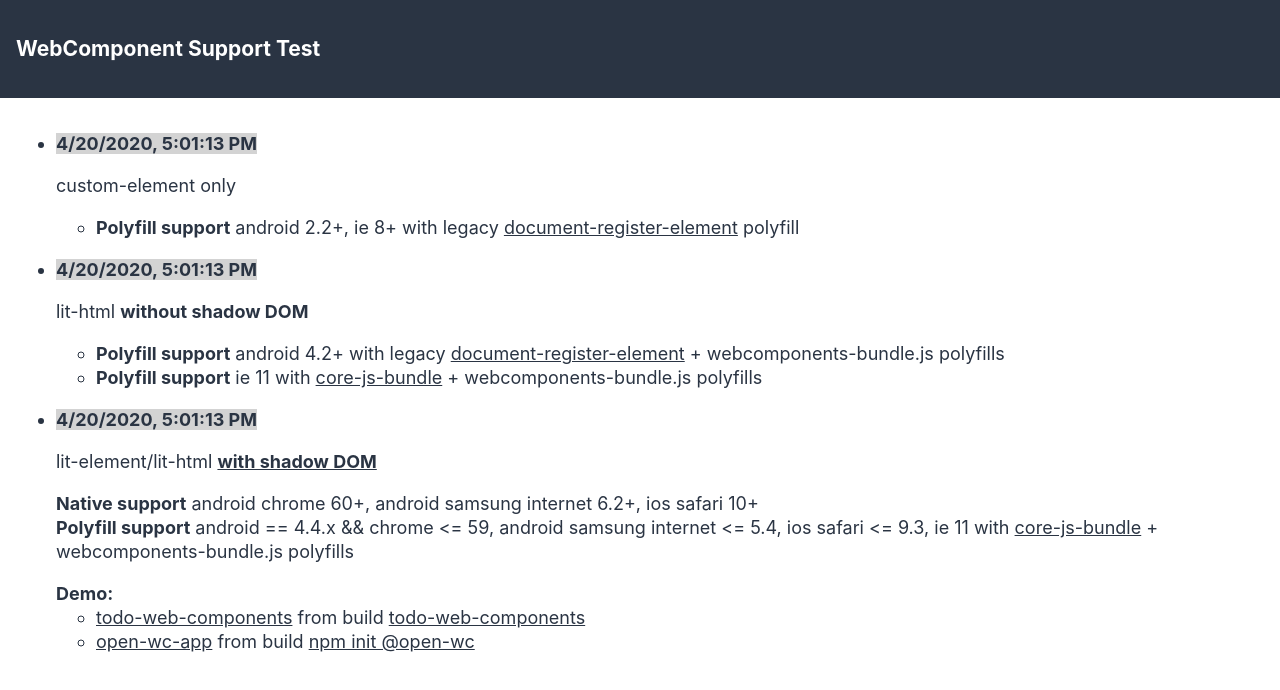
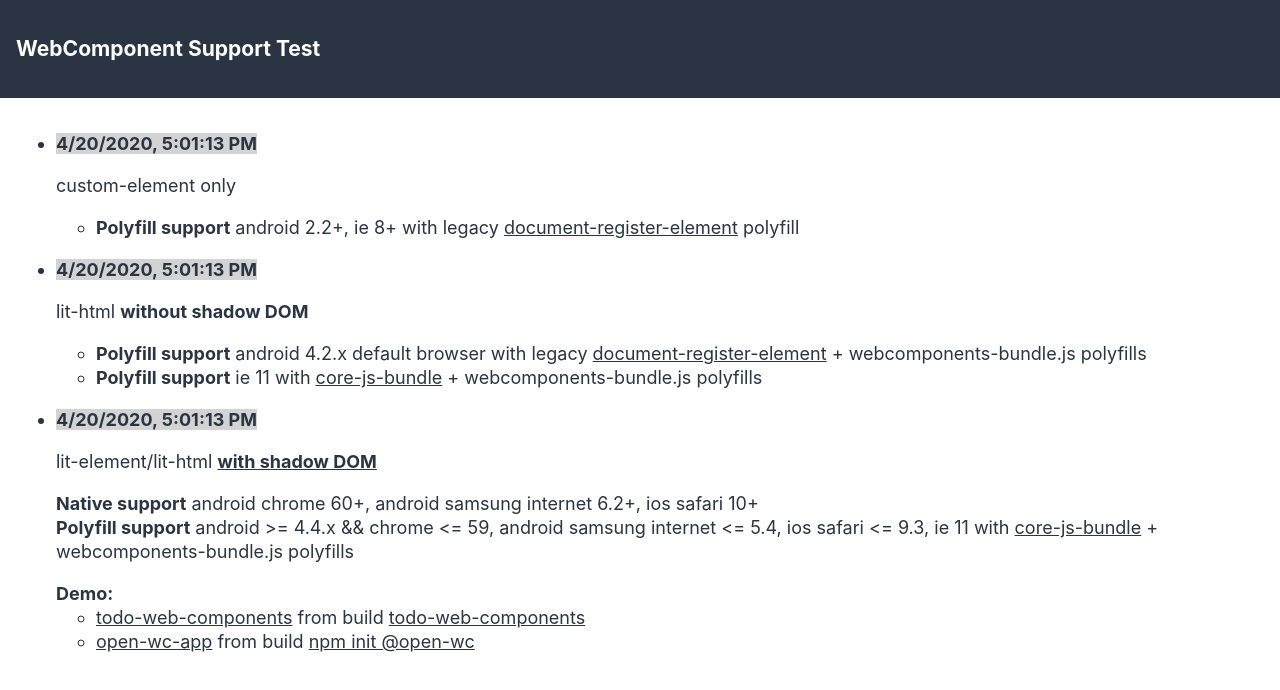
Before and after one commit to qpitlove/lit-element-webpack-start-kit, a website built with webpack: page public/index.html in a window 1280 px wide. Built offline with nearby package versions, Linux system fonts and the light colour scheme.

Commit message:
docs: update index.html

```diff
--- a/public/index.html
+++ b/public/index.html
@@ -36,7 +36,7 @@
           <p><strong style="background-color:lightgray"><current-time-lit-html>current-time-lit-html loading...</current-time-lit-html></strong></p>
           <p>lit-html <strong>without shadow DOM</strong>
           <ul>
-            <li><strong>Polyfill support</strong> android 4.2+ with legacy <a href="https://github.com/WebReflection/document-register-element#tested-on" target="_blank">document-register-element</a> + webcomponents-bundle.js polyfills</li>
+            <li><strong>Polyfill support</strong> android 4.2.x default browser with legacy <a href="https://github.com/WebReflection/document-register-element#tested-on" target="_blank">document-register-element</a> + webcomponents-bundle.js polyfills</li>
             <li><strong>Polyfill support</strong> ie 11 with <a href="https://caniuse.com/#search=noModule" target="_blank">core-js-bundle</a> + webcomponents-bundle.js polyfills</li>
           </ul>
           </p>
@@ -45,7 +45,7 @@
           <p><strong style="background-color:lightgray"><current-time-lit-element>current-time-lit-element loading...</current-time-lit-element></strong></p>
           <p>lit-element/lit-html <strong><a href="https://caniuse.com/#search=attachShadow" target="_blank">with shadow DOM</a></strong>
             <div><strong>Native support</strong> android chrome 60+, android samsung internet 6.2+, ios safari 10+</div>
-            <div><strong>Polyfill support</strong> android == 4.4.x && chrome <= 59, android samsung internet <= 5.4, ios safari <= 9.3, ie 11 with <a href="https://caniuse.com/#search=noModule" target="_blank">core-js-bundle</a> + webcomponents-bundle.js polyfills</div>
+            <div><strong>Polyfill support</strong> android >= 4.4.x && chrome <= 59, android samsung internet <= 5.4, ios safari <= 9.3, ie 11 with <a href="https://caniuse.com/#search=noModule" target="_blank">core-js-bundle</a> + webcomponents-bundle.js polyfills</div>
           </p>
           <strong>Demo:</strong>
           <ul>
```
